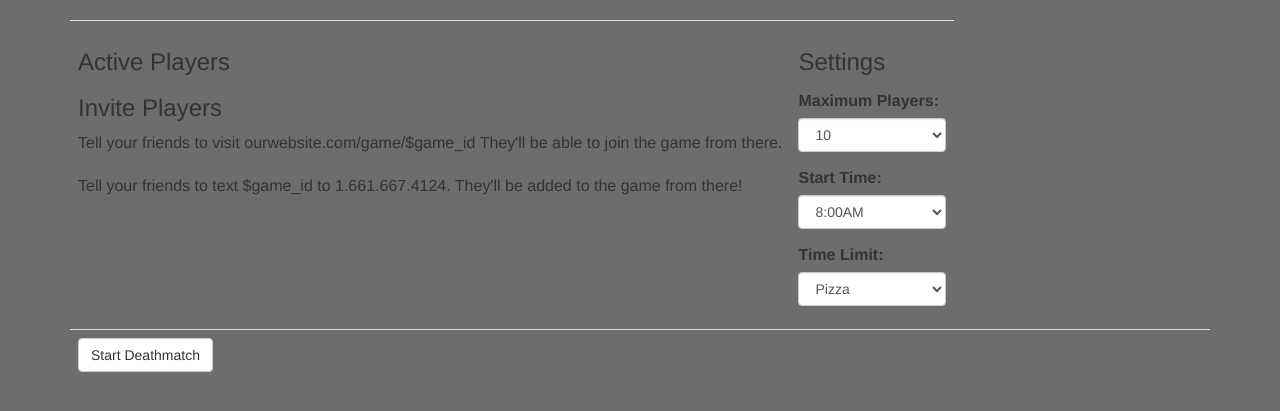
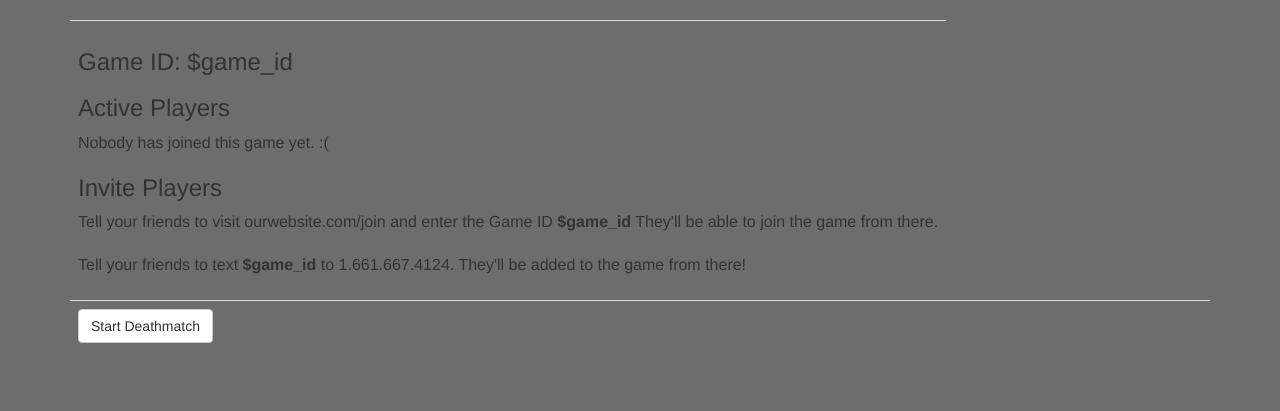
Before and after one commit to funmibifashina/websassins, a Python web app: template templates/createdeath.html in a window 1280 px wide. Shown: the part 72-483 px from the top of the page. Run offline with Jinja, Linux system fonts and the light colour scheme; the template is opened without the code that fills it, so the values that code supplies are empty; some libraries are stand-ins or nearby versions.

Commit message:
Cosmetic

```diff
--- a/templates/createdeath.html
+++ b/templates/createdeath.html
@@ -74,8 +74,14 @@ $def with (game_id)
         <tr>
           <td class="pull-left">
             <h3>
+              Game ID: $game_id
+            </h3>
+            <h3>
               Active Players
             </h3>
+            <p>
+              Nobody has joined this game yet. :(
+            </p>
             <div class="form-group">
             </div>
             <h3>
@@ -84,15 +90,15 @@ $def with (game_id)
             <!-- <a href="#" class="btn btn-default">Web Method</a> -->
             <div class="form-group">
               <label>
-                <span style="font-weight: normal;">Tell your friends to visit ourwebsite.com/game/$game_id They'll be able to join the game from there.</span>
+                <span style="font-weight: normal;">Tell your friends to visit ourwebsite.com/join and enter the Game ID <strong>$game_id</strong> They'll be able to join the game from there.</span>
               </label>
             </div>
             <!-- <a href="#" class="btn btn-default">SMS Method</a> -->
             <div class="form-group">
-              <b><span style="font-weight: normal;">Tell your friends to text $game_id to 1.661.667.4124. They'll be added to the game from there!</span></b>
+              <b><span style="font-weight: normal;">Tell your friends to text <strong>$game_id</strong> to 1.661.667.4124. They'll be added to the game from there!</span></b>
               <br>
             </div>
-          </td>
+          </td><!--
           <td class="pull-left">
             <div class="form-group">
             </div>
@@ -185,7 +191,7 @@ $def with (game_id)
                 </option>
               </select>
             </div>
-          </td>
+          </td> -->
         </tr>
         <tr>
           <td>
--- a/templates/deathmatch.html
+++ b/templates/deathmatch.html
@@ -59,7 +59,7 @@ $def with (game_id)
         <p>
         </p>
         <div>
-          <span style="line-height: 1.4; color: inherit;">Your Target: Cinderella</span>
+          <span style="line-height: 1.4; color: inherit;">Your Target: Nobody is your target yet!</span>
           <br>
           <div>
             <span style="line-height: 1.4; color: inherit;"><br></span>
```
